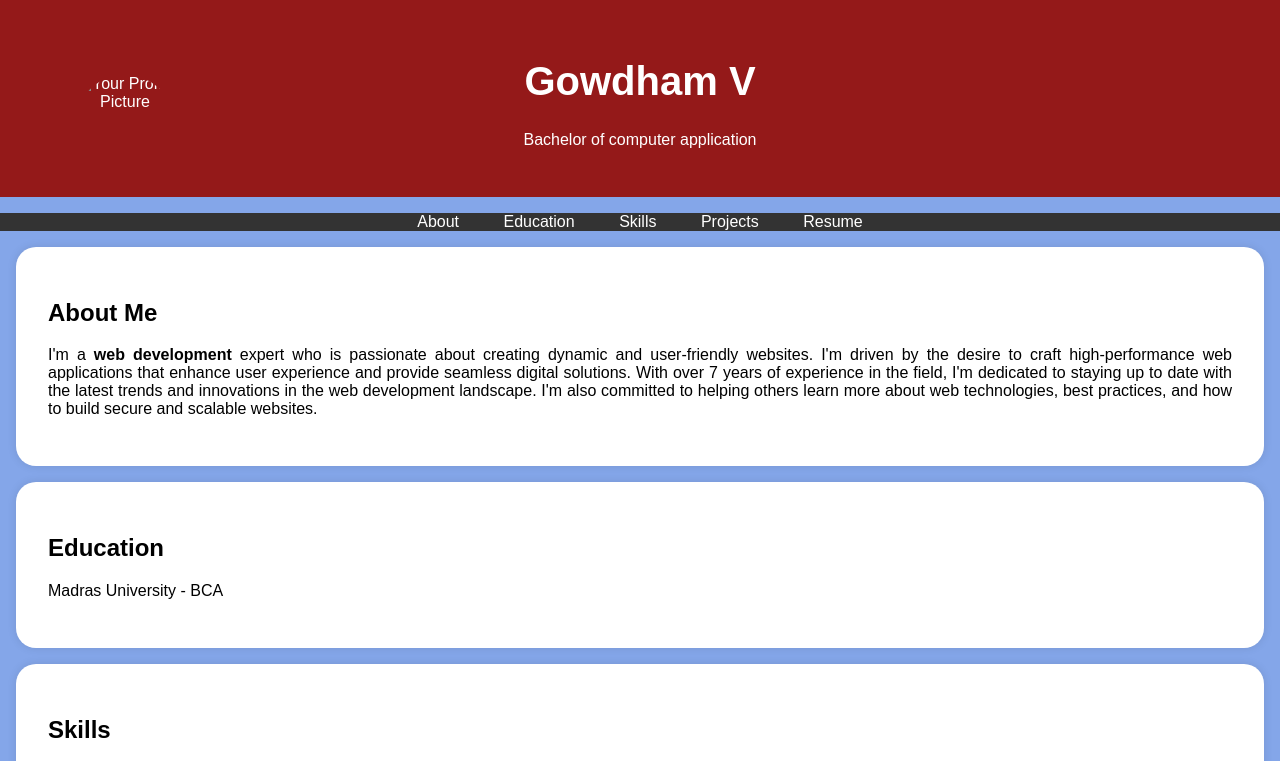
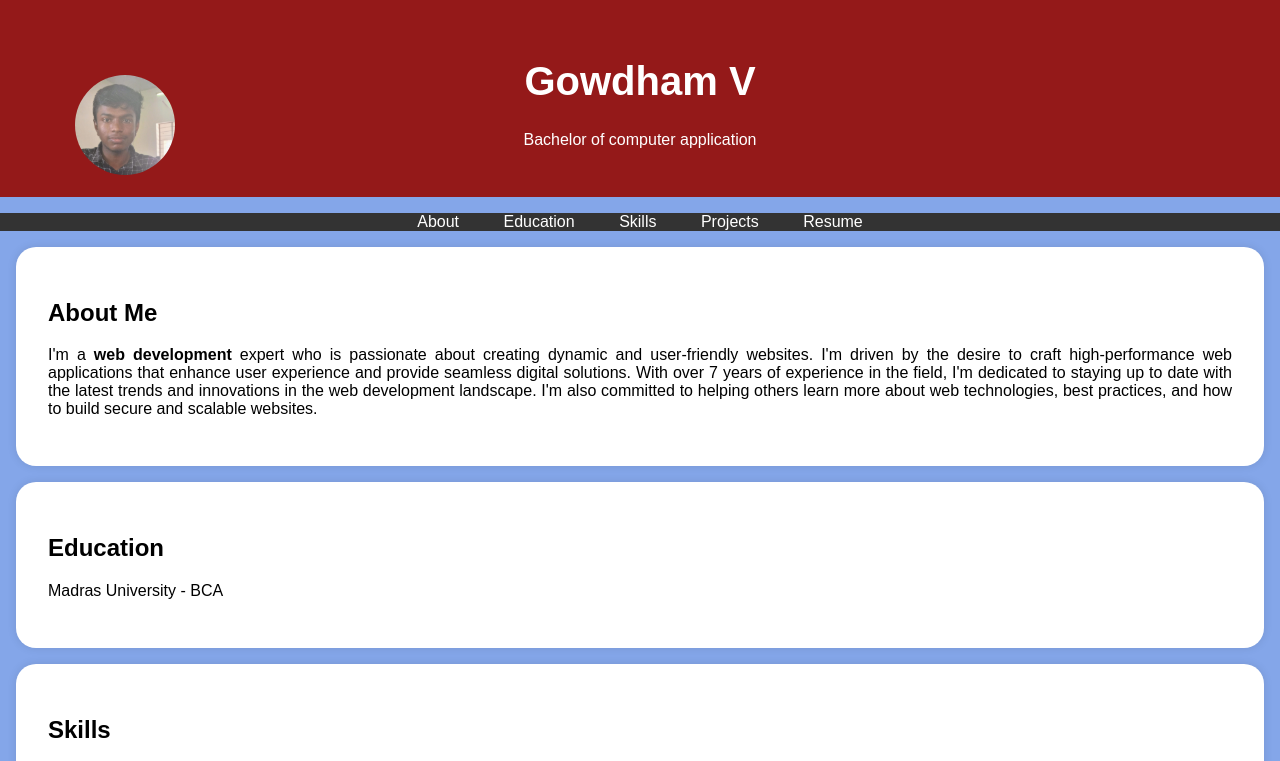
Before and after one commit to Gowdham-rvg/digital-portfolio, a plain HTML site: page index.html in a window 1280 px wide. Shown: the top 761 px of the page. Drawn offline with Linux system fonts and the light colour scheme.

Commit message:
Update index.html

```diff
--- a/index.html
+++ b/index.html
@@ -192,7 +192,7 @@
 
             <!-- Add your profile picture here -->
 
-            <img src="/storage/emulated/0/html Gowdham/67dce58a5a485_download.jpg" alt="Your Profile Picture" class="profile-picture">
+            <img src="IMG-20250321-WA0002.jpg" alt="Your Profile Picture" class="profile-picture">
 
             <h1>Gowdham V</h1>
 
```
